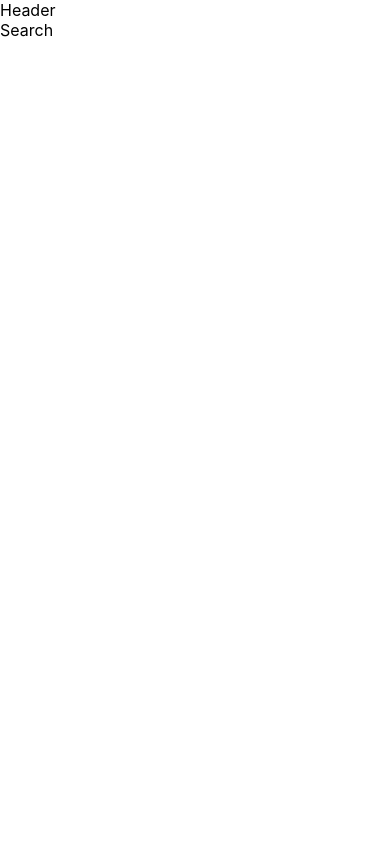
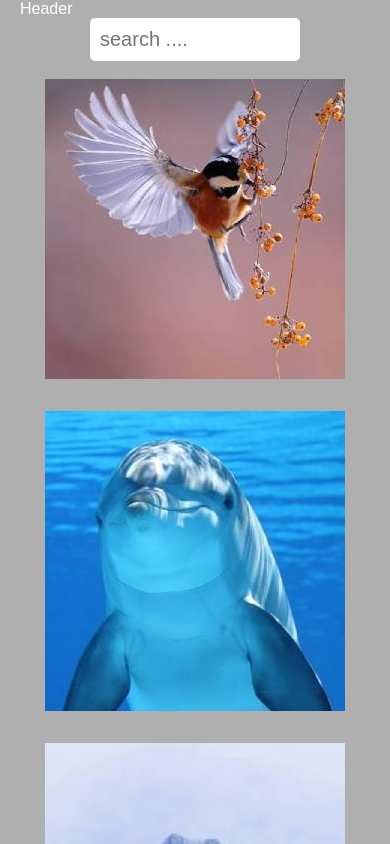
Before and after one commit to iritu/ItemsSearchBar, a React (Create React App) app: page / in a window 390 px wide. Shown: the top 844 px of the page. Built offline with nearby package versions, Linux system fonts and the light colour scheme; no server answers.

Commit message:
change the search functional component

```diff
--- a/src/API/items.js
+++ b/src/API/items.js
@@ -45,7 +45,7 @@ const data = [
     "img": `${tiger}`
   },
   {
-    "char_id": 7,
+    "char_id": 8,
     "name": "Grey wolf",
     "img": `${wolf}`
   }
--- a/src/App.css
+++ b/src/App.css
@@ -1,38 +1,139 @@
-.App {
-  text-align: center;
+* {
+  box-sizing: border-box;
+  margin: 0;
+  padding: 0;
 }
 
-.App-logo {
-  height: 40vmin;
-  pointer-events: none;
+html,
+body {
+  background: #afafaf  no-repeat center center/cover;
+  height: 100vh;
+  color: #fff;
+  font-family: Arial, Helvetica, sans-serif;
 }
 
-@media (prefers-reduced-motion: no-preference) {
-  .App-logo {
-    animation: App-logo-spin infinite 20s linear;
+a {
+  text-decoration: none;
+}
+
+.container {
+  max-width: 1100px;
+  margin: auto;
+  padding: 0 20px;
+}
+
+.btn {
+  display: inline-block;
+  color: #fff;
+  background-color: #3fb573;
+  font-size: 1em;
+  text-align: center;
+  padding: 10px 15px;
+  border: 0;
+  margin: 10px 0;
+}
+
+header {
+  height: 200px;
+}
+
+header img {
+  width: 400px;
+}
+
+.center {
+  display: flex;
+  align-items: center;
+  justify-content: center;
+}
+
+.search {
+  height: 100px;
+}
+
+input[type="text"] {
+  display: block;
+  padding: 10px;
+  font-size: 20px;
+  border: 0;
+  border-radius: 5px;
+  width: 60%;
+  margin: auto;
+  outline: none;
+}
+
+.cards {
+  display: grid;
+  grid-template-columns: repeat(3, 1fr);
+  gap: 2rem;
+}
+
+.card {
+  cursor: pointer;
+  background-color: transparent;
+  height: 300px;
+  perspective: 1000px;
+}
+
+.card h1 {
+  font-size: 25px;
+  border-bottom: 1px #fff solid;
+  padding-bottom: 10px;
+  margin-bottom: 10px;
+}
+
+.card img {
+  width: 100%;
+  height: 300px;
+  object-fit: cover;
+}
+
+.card-inner {
+  position: relative;
+  width: 100%;
+  height: 100%;
+  transition: transform 0.8s;
+  transform-style: preserve-3d;
+}
+
+.card:hover .card-inner {
+  transform: rotateY(180deg);
+}
+
+.card-front,
+.card-back {
+  position: absolute;
+  width: 100%;
+  height: 100%;
+  -webkit-backface-visibility: hidden;
+  backface-visibility: hidden;
+}
+
+.card-back {
+  background-color: #333;
+  color: white;
+  padding: 30px;
+  transform: rotateY(180deg);
+}
+
+.card li {
+  list-style: none;
+  padding-bottom: 10px;
+}
+
+@media (max-width: 800px) {
+  .cards {
+    grid-template-columns: repeat(2, 1fr);
   }
 }
 
-.App-header {
-  background-color: #282c34;
-  min-height: 100vh;
-  display: flex;
-  flex-direction: column;
-  align-items: center;
-  justify-content: center;
-  font-size: calc(10px + 2vmin);
-  color: white;
-}
-
-.App-link {
-  color: #61dafb;
-}
-
-@keyframes App-logo-spin {
-  from {
-    transform: rotate(0deg);
+@media (max-width: 500px) {
+  .cards {
+    grid-template-columns: 1fr;
   }
-  to {
-    transform: rotate(360deg);
+  .card img {
+    width: 100%;
+    height: 300px;
+    object-fit: contain;
   }
 }
--- a/src/Components/items.jsx
+++ b/src/Components/items.jsx
@@ -0,0 +1,26 @@
+import React from 'react';
+
+
+function Items({item }){
+    return(
+        <div className='card'>
+        <div className='card-inner'>
+            <div className='card-front'>
+                <img src={item.img} alt={item.name}></img>
+            </div>
+            <div className='card-back'>
+                <h1>{item.name}</h1>
+                <ul>
+                    <li>
+                        <strong>Name : </strong>{item.name}
+                    </li>
+
+                </ul>
+            </div>
+        </div>
+    </div>
+    )
+
+}
+
+export default Items;
--- a/src/Components/search.jsx
+++ b/src/Components/search.jsx
@@ -1,8 +1,38 @@
-function Search(){
-    return (
-        <div>Search</div>
+import { React, useState  } from 'react';
+import data from '../API/items'
+import Items from './items';
 
-    )
+
+function Search({items}){
+    const [searchField, setSearchField] = useState("");
+
+    let _data = data.filter(function (item) {
+        return item.name.toLowerCase().match(searchField) ;
+    });
+
+    const handleChange = e => {
+        setSearchField(e.target.value);
+      };
+
+
+    return(
+        <>
+        <input
+            type="text"
+            placeholder={"search ...."}
+            onChange = {handleChange}
+       />
+       <br/>
+        <section className='cards'>
+            {_data.map(item => {
+                return (
+                    <Items key={item.char_id} item={item}></Items>
+                );
+            })}
+        </section>
+       </>
+    );
+
 
 }
 
```
Also changed, not shown: 1 other file (tests, documents, lock files or other folders).
